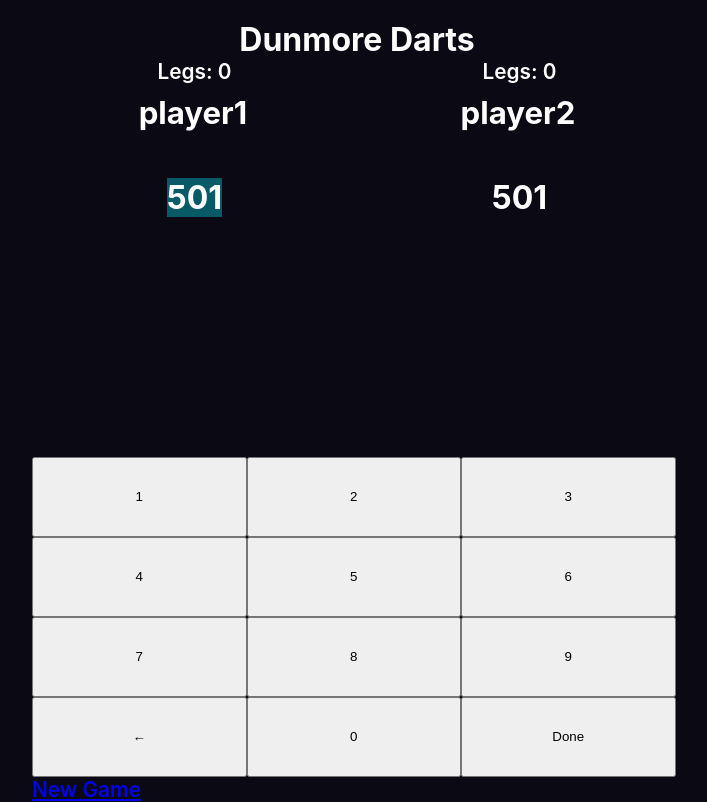
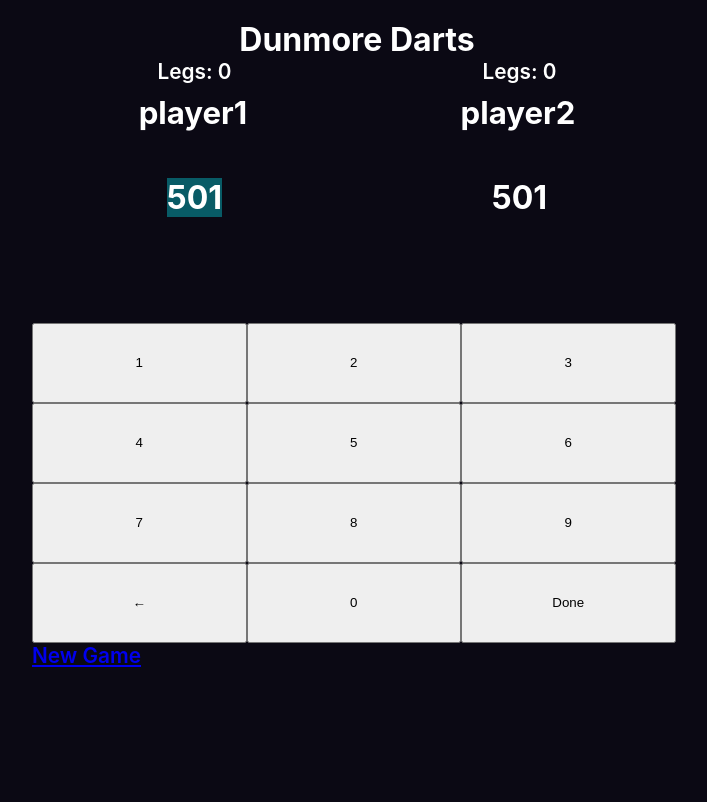
Before and after one commit to barrytrearty/DartsCalculator, a React (Create React App) app: page /game in a window 1280 px wide. Shown: the whole page, without its empty margins (283-990 px from the left). Built offline with nearby package versions, Linux system fonts and the light colour scheme.

Commit message:
Fixed next leg bug

```diff
--- a/src/App.css
+++ b/src/App.css
@@ -62,8 +62,8 @@ h2 {
 }
 
 #throw-section {
-  height: 40px;
-  padding: 40px;
+  height: 20px;
+  padding-bottom: 20px;
 }
 
 #doubles-row {
--- a/src/pages/Game.jsx
+++ b/src/pages/Game.jsx
@@ -128,8 +128,8 @@ const Game = () => {
 
   const nextLeg = () => {
     gameOverSign.current.style.display = "none";
-    setPlayer1Score(score);
-    setPlayer2Score(score);
+    setPlayer1Score(Number(score));
+    setPlayer2Score(Number(score));
     // playerLegsFunc(playerLegs + 1);
     buttonDel.current.disabled = false;
     toggleButtonsDisability(false);
```
